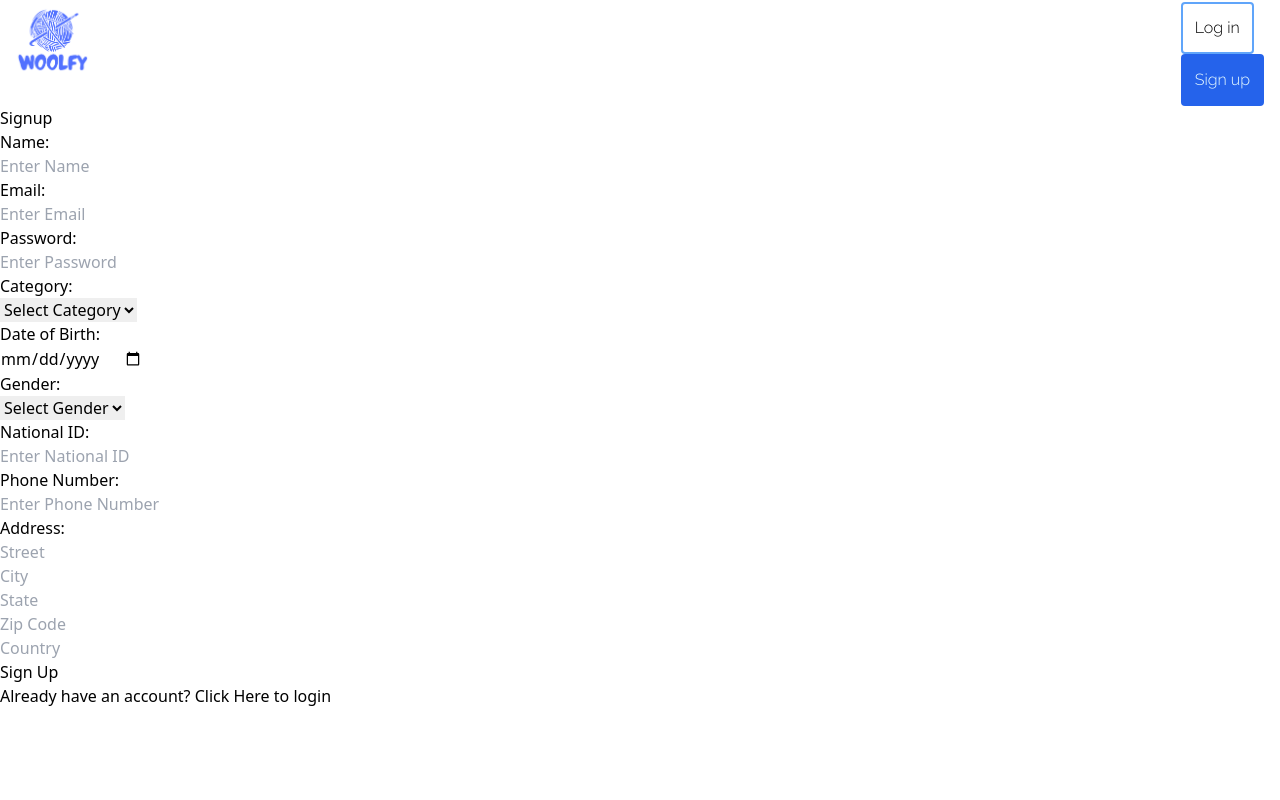
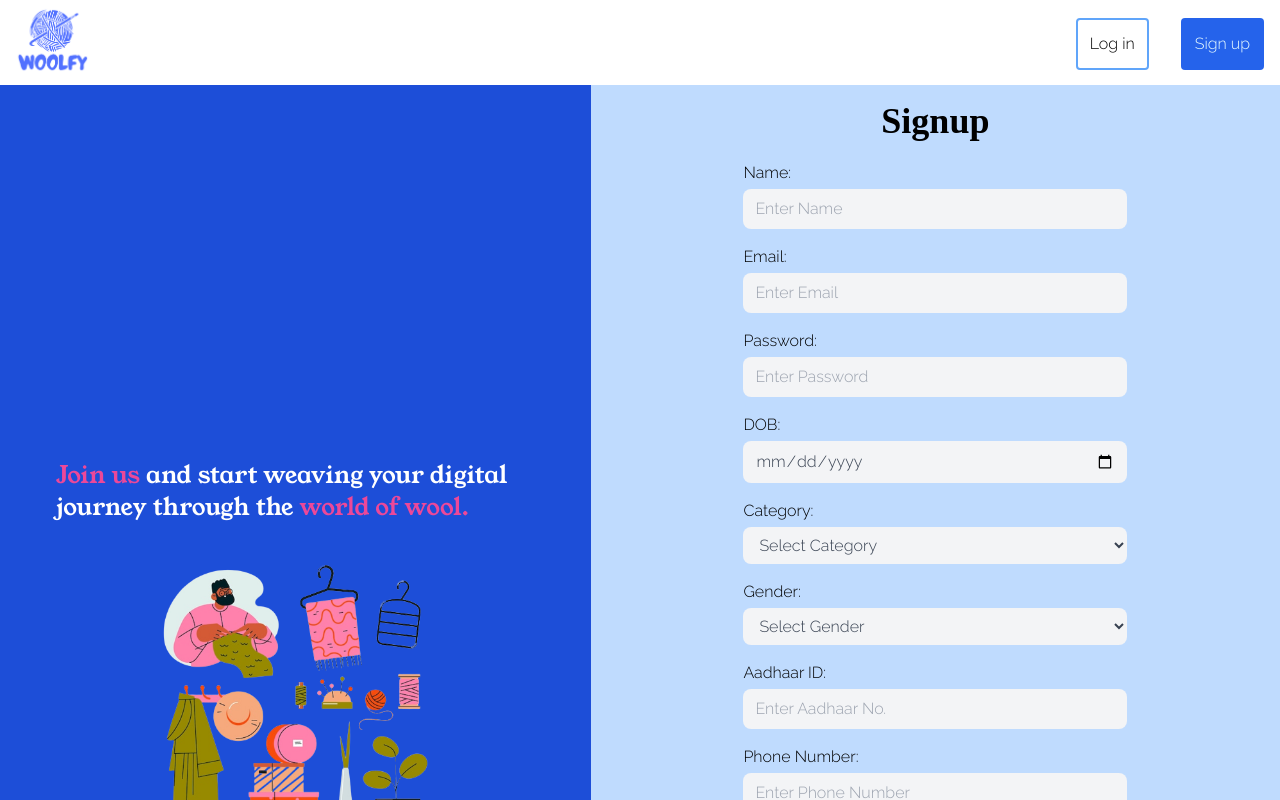
Before and after one commit to biswabaibhab007/D3WoolfyFrontEnd, a React (Vite) app: page /signup in a window 1280 px wide. Shown: the top 800 px of the page. Built offline with nearby package versions, Linux system fonts and the light colour scheme; a web font is replaced by a local one.

Commit message:
signup page updated

```diff
--- a/src/SignUp.jsx
+++ b/src/SignUp.jsx
@@ -1,4 +1,4 @@
-import React, { useState ,useEffect } from "react";
+import React, { useState, useEffect } from "react";
 import { useNavigate } from "react-router-dom";
 // import "./SignUp.css";
 
@@ -151,13 +151,36 @@ const SignUp = () => {
   };
 
   return (
-    <div className="signup">
-      <h1>Signup</h1>
-      <div className="input-form">
+    <div className="signup flex justify-center font-Raleway bg-blue-200 h-full">
+
+      {/* left side */}
+      <div className="w-6/12 bg-blue-700 flex justify-center items-center flex-col">
+
+        <div>
+          <p className="font-YoungSerif mx-14 my-4 text-2xl text-white"><span className="text-pink-500">Join us</span> and start weaving your digital journey through the <span className="text-pink-500">world of wool.</span></p>
+        </div>
+
+        <div className="flex justify-center">
+          <img src="" alt="" />
+        </div>
+        <div>
+          <img width={320} src="/login_asset.png" alt="" />
+        </div>
+      </div>
+
+      {/* right side */}
+      <div className="w-7/12 flex items-center justify-center">
+        <div className="w-11/12">
+          <div className="font-Croissant text-4xl text-center mb-5 font-bold ">
+            <h1 className="mt-4">Signup</h1>
+          </div>
+
+          <div className="input-form flex flex-col items-center">
+            <div className="">
+              <div className="">
                 <p>Name:</p>
-        <div>
                 <input
-            className="inputBox"
+                  className="inputBox mt-1 mb-4 px-3 py-2 bg-gray-100 text-gray-700 w-96 rounded-lg"
                   type="text"
                   placeholder="Enter Name"
                   value={name}
@@ -166,10 +189,11 @@ const SignUp = () => {
                   }}
                 ></input>
               </div>
+
+              <div>
                 <p>Email:</p>
-        <div>
                 <input
-            className="inputBox"
+                  className="inputBox mt-1 mb-4 px-3 py-2 bg-gray-100 text-gray-700 w-96 rounded-lg"
                   type="email"
                   placeholder="Enter Email"
                   value={email}
@@ -178,10 +202,13 @@ const SignUp = () => {
                   }}
                 ></input>
               </div>
+            </div>
+
+            <div className="">
+              <div className="">
                 <p>Password:</p>
-        <div>
                 <input
-            className="inputBox"
+                  className="inputBox mt-1 mb-4 px-3 py-2 bg-gray-100 text-gray-700 w-96 rounded-lg"
                   type="password"
                   placeholder="Enter Password"
                   value={password}
@@ -190,10 +217,26 @@ const SignUp = () => {
                   }}
                 />
               </div>
+
+              <div className="">
+                <p>DOB:</p>
+                <input
+                  className="inputBox mt-1 mb-4 px-3 py-2 bg-gray-100 text-gray-700 w-96 rounded-lg"
+                  type="date"
+                  placeholder="Date of Birth"
+                  value={dateOfBirth}
+                  onChange={(e) => {
+                    setDateOfBirth(e.target.value);
+                  }}
+                />
+              </div>
+            </div>
+
+            <div>
+              <div className="">
                 <p>Category:</p>
-        <div>
                 <select
-            className="inputBox"
+                  className="inputBox mt-1 mb-4 px-3 py-2 bg-gray-100 text-gray-700 w-96 rounded-lg"
                   value={category}
                   onChange={(e) => {
                     setCategory(e.target.value);
@@ -205,22 +248,11 @@ const SignUp = () => {
                   <option value="producer">producer</option>
                 </select>
               </div>
-        <p>Date of Birth:</p>
-        <div>
-          <input
-            className="inputBox"
-            type="date"
-            placeholder="Date of Birth"
-            value={dateOfBirth}
-            onChange={(e) => {
-              setDateOfBirth(e.target.value);
-            }}
-          />
-        </div>
+
+              <div className="">
                 <p>Gender:</p>
-        <div>
                 <select
-            className="inputBox"
+                  className="inputBox mt-1 mb-4 px-3 py-2 bg-gray-100 text-gray-700 w-96 rounded-lg"
                   value={gender}
                   onChange={(e) => {
                     setGender(e.target.value);
@@ -231,22 +263,25 @@ const SignUp = () => {
                   <option value="female">female</option>
                 </select>
               </div>
-        <p>National ID:</p>
+            </div>
+
             <div>
+              <p>Aadhaar ID:</p>
               <input
-            className="inputBox"
+                className="inputBox mt-1 mb-4 px-3 py-2 bg-gray-100 text-gray-700 w-96 rounded-lg"
                 type="text"
-            placeholder="Enter National ID"
+                placeholder="Enter Aadhaar No."
                 value={nationalID}
                 onChange={(e) => {
                   setNationalID(e.target.value);
                 }}
               />
             </div>
+
+            <div className="">
               <p>Phone Number:</p>
-        <div>
               <input
-            className="inputBox"
+                className="inputBox mt-1 mb-4 px-3 py-2 bg-gray-100 text-gray-700 w-96 rounded-lg"
                 type="tel"
                 placeholder="Enter Phone Number"
                 value={phoneNumber}
@@ -255,10 +290,13 @@ const SignUp = () => {
                 }}
               />
             </div>
-        <p>Address:</p>
+
             <div>
+              <p className="mb-1">Address:</p>
+              <div>
+
                 <input
-            className="inputBox"
+                  className="inputBox px-3 py-2 w-96"
                   type="text"
                   placeholder="Street"
                   value={street}
@@ -267,9 +305,10 @@ const SignUp = () => {
                   }}
                 />
               </div>
+
               <div>
                 <input
-            className="inputBox"
+                  className="inputBox px-3 py-2 w-96"
                   type="text"
                   placeholder="City"
                   value={city}
@@ -278,9 +317,10 @@ const SignUp = () => {
                   }}
                 />
               </div>
+
               <div>
                 <input
-            className="inputBox"
+                  className="inputBox px-3 py-2 w-96"
                   type="text"
                   placeholder="State"
                   value={state}
@@ -291,7 +331,7 @@ const SignUp = () => {
               </div>
               <div>
                 <input
-            className="inputBox"
+                  className="inputBox px-3 py-2 w-96"
                   type="text"
                   placeholder="Zip Code"
                   value={pinCode}
@@ -302,7 +342,7 @@ const SignUp = () => {
               </div>
               <div>
                 <input
-            className="inputBox"
+                  className="inputBox px-3 py-2 w-96"
                   type="text"
                   placeholder="Country"
                   value={country}
@@ -310,6 +350,7 @@ const SignUp = () => {
                     setCountry(e.target.value);
                   }}
                 />
+              </div>
             </div>
             {category === "farmer" && (
               <>
@@ -340,7 +381,7 @@ const SignUp = () => {
                 <p>Farm Size (in acres):</p>
                 <div>
                   <input
-                className="inputBox"
+                    className="inputBox px-3 py-2 w-96"
                     type="number"
                     placeholder="Enter Farm Size"
                     value={farmSize}
@@ -352,7 +393,7 @@ const SignUp = () => {
                 <p>Farming Activities:</p>
                 <div>
                   <input
-                className="inputBox"
+                    className="inputBox px-1 py-1 bg-gray-100 text-gray-700 w-11/12 rounded-lg"
                     type="text"
                     placeholder="Enter Farming Activities"
                     value={farmingActivities}
@@ -364,7 +405,7 @@ const SignUp = () => {
                 <p>Experience Years:</p>
                 <div>
                   <input
-                className="inputBox"
+                    className="inputBox px-1 py-1 bg-gray-100 text-gray-700 w-11/12 rounded-lg"
                     type="number"
                     placeholder="Enter Experience Years"
                     value={experienceYears}
@@ -376,7 +417,7 @@ const SignUp = () => {
                 <p>Processing Facilities:</p>
                 <div>
                   <input
-                className="inputBox"
+                    className="inputBox px-1 py-1 bg-gray-100 text-gray-700 w-11/12 rounded-lg"
                     type="text"
                     placeholder="Enter Processing Facilities"
                     value={processingFacilities}
@@ -388,7 +429,7 @@ const SignUp = () => {
                 <p>Production Practices:</p>
                 <div>
                   <input
-                className="inputBox"
+                    className="inputBox px-1 py-1 bg-gray-100 text-gray-700 w-11/12 rounded-lg"
                     type="text"
                     placeholder="Enter Production Practices"
                     value={productionPractices}
@@ -400,7 +441,7 @@ const SignUp = () => {
                 <p>Specializations (comma-separated):</p>
                 <div>
                   <input
-                className="inputBox"
+                    className="inputBox px-1 py-1 bg-gray-100 text-gray-700 w-11/12 rounded-lg"
                     type="text"
                     placeholder="Enter Specializations"
                     value={specializations}
@@ -409,11 +450,20 @@ const SignUp = () => {
                 </div>
               </>
             )}
-        <button type="button" onClick={collectData}>
+            <div className="flex justify-center">
+
+            <div className="w-11/12 mb-2 flex justify-center">
+
+              <div className=" flex justify-center mt-12">
+                <button className=" bg-blue-600 p-4 text-white font-semibold w-96 rounded-xl hover:bg-blue-800" type="button" onClick={collectData}>
                   Sign Up
                 </button>
-        <p>
-          Already have an account?{" "}
+              </div>
+
+            </div>
+            </div>
+            <div className="text-center">
+            <p>Already have an account?{" "}</p>
             <a
               onClick={() => {
                 navigator("/login");
@@ -421,7 +471,9 @@ const SignUp = () => {
             >
               Click Here to login
             </a>{" "}
-        </p>
+          </div>
+            </div>
+        </div>
       </div>
     </div>
   );
--- a/src/components/NavBar.jsx
+++ b/src/components/NavBar.jsx
@@ -23,7 +23,7 @@ const NavBar = () => {
         <div className="right-nav align-middle mt-0.5 mr-4 hidden md:flex">
           <ul className="flex gap-10 items-center">
             {!auth ? (
-              <div className="before-login">
+              <div className="before-login flex gap-8">
                 <li>
                   <Link to="/login">
                     <button className="font-Raleway p-3 border-blue-400 border-2 text-black rounded hover:text-white hover:bg-blue-400">
```
Lines whose indentation alone changed are shown as unchanged.
